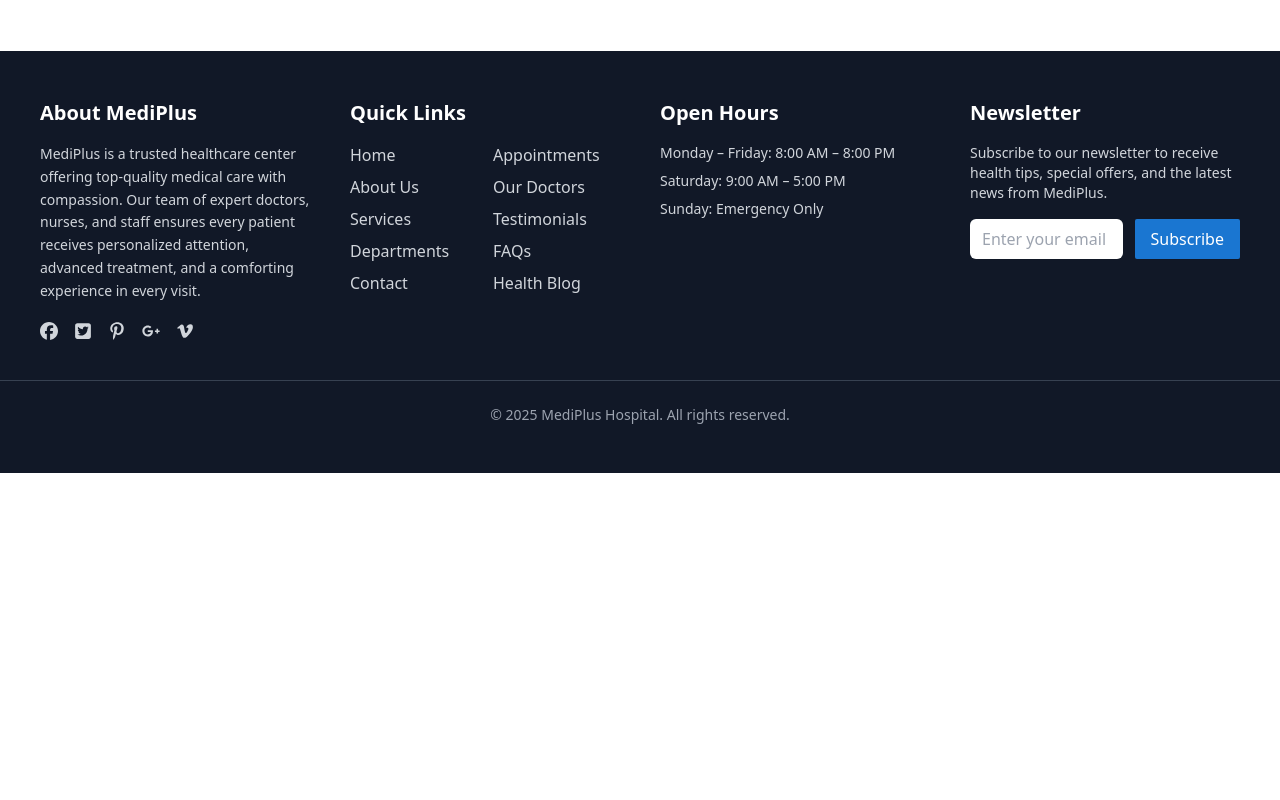
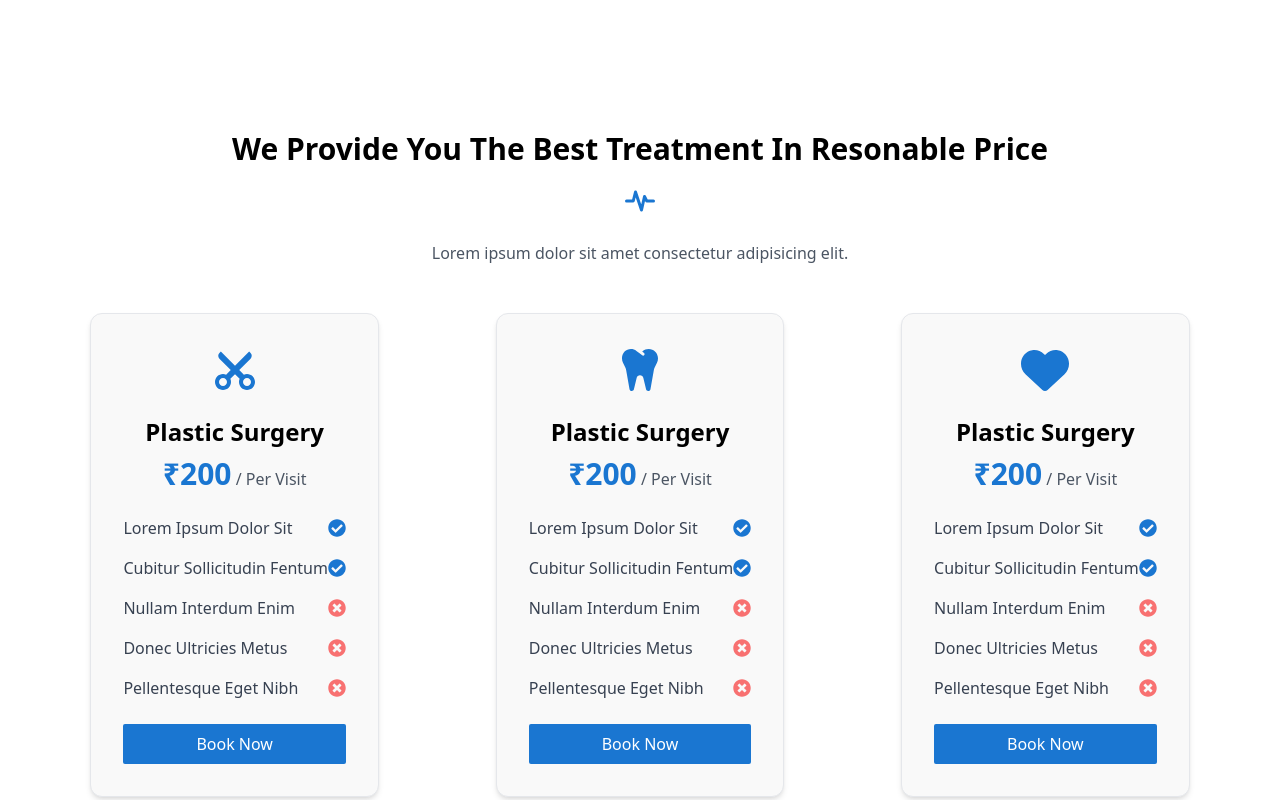
Before and after one commit to kunal-bhati2002/MediPlus, a React (Vite) app: page / in a window 1280 px wide. Shown: the part 6320-7120 px from the top of the page. Before the commit the page ends 6793 px from the top, so only its background shows below. Built offline with nearby package versions, Linux system fonts and the light colour scheme.

Commit message:
Pricing table Created

```diff
--- /dev/null
+++ b/src/components/home/Pricing.tsx
@@ -0,0 +1,116 @@
+import type { JSX } from "react";
+import { TbActivityHeartbeat } from "react-icons/tb";
+import Button from "../common/Button";
+import { FaCheckCircle, FaTimesCircle } from "react-icons/fa";
+import { RiScissors2Fill } from "react-icons/ri";
+import { FaHeart, FaTooth } from "react-icons/fa6";
+
+function Pricing() {
+
+    return (<>
+        <section className="container mx-auto py-20 px-4 sm:px-8 lg:px-12 ">
+            <div className="text-center mb-12">
+                <h3 className="text-3xl font-bold mb-4">We Provide You The Best Treatment In Resonable Price</h3>
+                <span className="text-primary text-4xl inline-block mb-4">
+                    <TbActivityHeartbeat />
+                </span>
+                <p className="text-gray-600">
+                    Lorem ipsum dolor sit amet consectetur adipisicing elit.
+                </p>
+            </div>
+
+            <div className="grid grid-cols-1 sm:grid-cols-2 lg:grid-cols-3 gap-8 justify-items-center">
+                <Pricecard icon={<RiScissors2Fill />} name="Plastic Surgery" price={200}
+                    points={[
+                        { text: "Lorem Ipsum Dolor Sit", available: true },
+                        { text: "Cubitur Sollicitudin Fentum", available: true },
+                        { text: "Nullam Interdum Enim", available: false },
+                        { text: "Donec Ultricies Metus", available: false },
+                        { text: "Pellentesque Eget Nibh", available: false },
+                    ]}
+                />
+                <Pricecard icon={<FaTooth />} name="Plastic Surgery" price={200}
+                    points={[
+                        { text: "Lorem Ipsum Dolor Sit", available: true },
+                        { text: "Cubitur Sollicitudin Fentum", available: true },
+                        { text: "Nullam Interdum Enim", available: false },
+                        { text: "Donec Ultricies Metus", available: false },
+                        { text: "Pellentesque Eget Nibh", available: false },
+                    ]}
+                />
+                <Pricecard icon={<FaHeart />} name="Plastic Surgery" price={200}
+                    points={[
+                        { text: "Lorem Ipsum Dolor Sit", available: true },
+                        { text: "Cubitur Sollicitudin Fentum", available: true },
+                        { text: "Nullam Interdum Enim", available: false },
+                        { text: "Donec Ultricies Metus", available: false },
+                        { text: "Pellentesque Eget Nibh", available: false },
+                    ]}
+                />
+            </div>
+        </section>
+    </>);
+}
+
+export default Pricing
+
+interface PointItem {
+    text: string;
+    available: boolean;
+}
+
+interface PriceCardContent {
+    icon: JSX.Element;
+    name: string;
+    price: number;
+    points: PointItem[];
+}
+
+const Pricecard = ({ icon, name, price, points }: PriceCardContent) => {
+    return (
+        <div className="
+            p-8 bg-[#F9F9F9] border border-gray-200
+            rounded-xl shadow-md
+            h-full flex flex-col
+            transition hover:shadow-lg hover:-translate-y-1
+        ">
+
+            {/* Top Section */}
+            <div className="text-center mb-6">
+                <span className="text-primary text-5xl inline-block mb-4">
+                    {icon}
+                </span>
+
+                <h4 className="text-2xl font-semibold">{name}</h4>
+
+                <p className="text-gray-600 mt-2">
+                    <span className="text-primary font-bold text-3xl">
+                        ₹{price}
+                    </span>{" "}
+                    / Per Visit
+                </p>
+            </div>
+
+            {/* Points */}
+            <ul className="text-left space-y-4 mb-6 flex-grow">
+                {points.map((point, index) => (
+                    <li key={index}
+                        className="flex justify-between items-center text-gray-700"
+                    >
+                        <p>{point.text}</p>
+                        {point.available ? (
+                            <FaCheckCircle className="text-primary text-lg" />
+                        ) : (
+                            <FaTimesCircle className="text-red-400 text-lg" />
+                        )}
+                    </li>
+                ))}
+            </ul>
+
+            {/* Button */}
+            <Button className="w-full mt-auto">
+                Book Now
+            </Button>
+        </div>
+    );
+};
--- a/src/pages/Home.tsx
+++ b/src/pages/Home.tsx
@@ -6,6 +6,7 @@ import EmergencyNumber from "../components/home/EmergencyNumber";
 import HelpingFamily from "../components/home/HelpingFamily";
 import ImproveHealth from "../components/home/ImproveHealth";
 import Portfolio from "../components/home/Portfolio";
+import Pricing from "../components/home/Pricing";
 import Services from "../components/home/Services";
 import Testimonials from "../components/home/Testimonials";
 
@@ -21,6 +22,7 @@ function Home() {
         <Services />
         <Testimonials />
         <Departments />
+        <Pricing />
     </>);
 }
 
```
